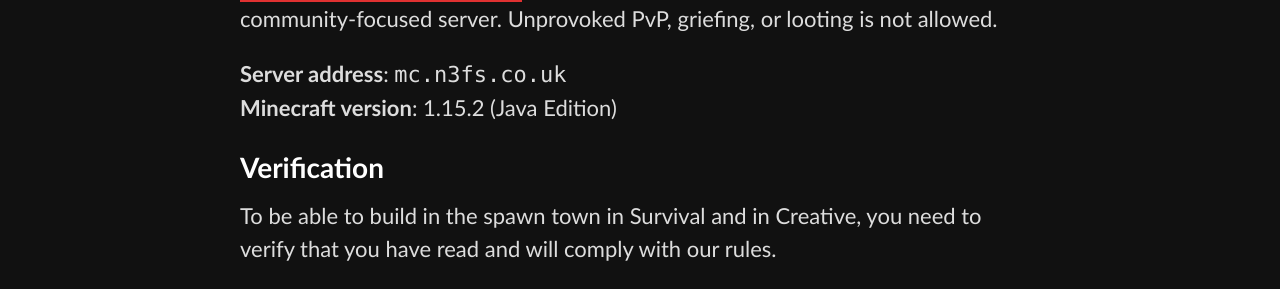
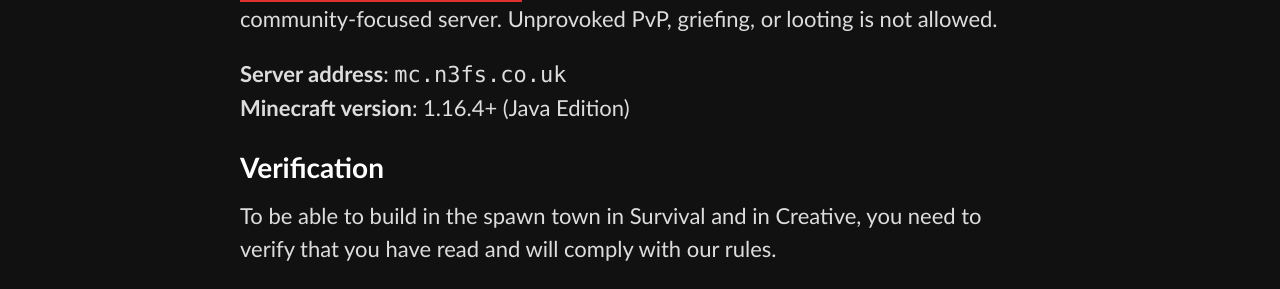
Before and after one commit to N3FS/N3FS-website, a Jekyll site: the page built from minecraft.md, in a window 1280 px wide. Shown: the part 834-1123 px from the top of the page. Built offline with Jekyll 4.4.1, drawn with Linux system fonts in a browser that asks for light colours.

Commit message:
Update Minecraft version

```diff
--- a/minecraft.md
+++ b/minecraft.md
@@ -21,7 +21,7 @@
 *Please take the time to read* the [rules and guidelines](/help/minecraft-guidelines) before joining. This is a community-focused server. Unprovoked PvP, griefing, or looting is not allowed.
 
 **Server address**: `mc.n3fs.co.uk`
-**Minecraft version**: 1.15.2 (Java Edition)
+**Minecraft version**: 1.16.4+ (Java Edition)
 
 ### Verification
 
```
